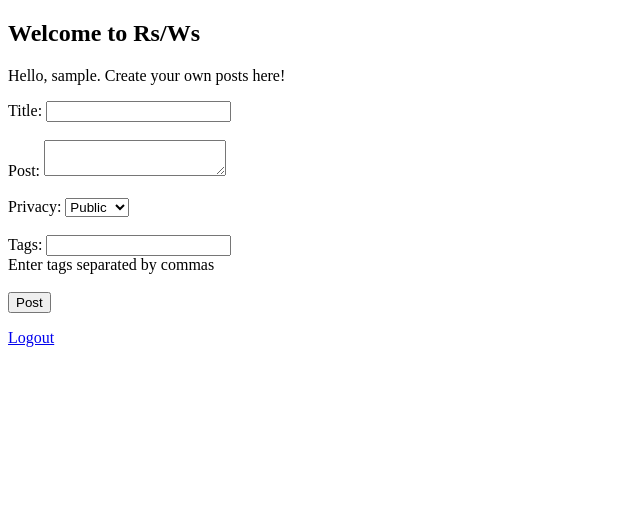
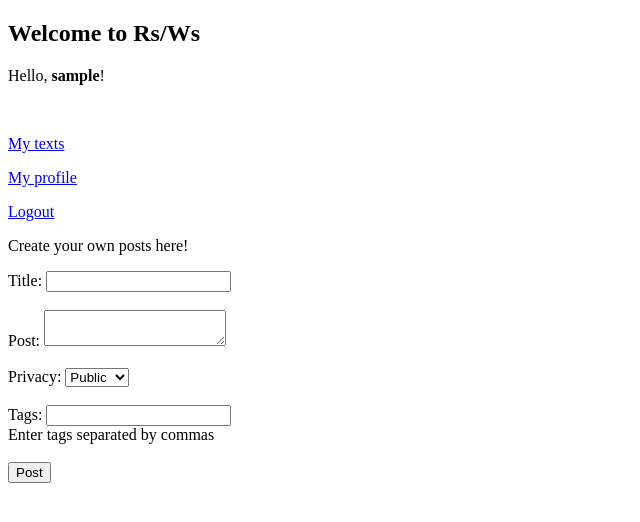
Before and after one commit to timc6t/socnet_P4_SymDoc, a PHP site: page /dashboard.php in a window 1280 px wide. Shown: the top 522 px of the page, without its empty margins (0-640 px from the left). Run offline with PHP 8.4, Linux system fonts and the light colour scheme; the visitor is signed in with stand-in values (Sample User, id 1); data that the repository does not hold is empty.

Commit message:
Creación de menú en dashboard.php

```diff
--- a/dashboard.php
+++ b/dashboard.php
@@ -55,10 +55,16 @@ mysqli_close($link);
 </head>
 <body>
     <h2>Welcome to Rs/Ws</h2>
-    <p>Hello, <?php echo $username; ?>. Create your own posts here!</p>
+    <p>Hello, <b><?php echo $username; ?></b>!</p>
     <?php if ($profile_image) : ?>
         <img src="<?php echo $profile_image; ?>" alt="Profile picture">
-    <?php endif; ?>
+    <?php endif; ?><br>
+    <div id="navbar">
+        <p><a href="user_posts.php">My texts</a></p> <!-- TO DO: user_posts.php -->
+        <p><a href="profile.php">My profile</a></p>
+        <p><a href="logout.php">Logout</a></p>
+    </div>
+    <p>Create your own posts here!</p>
 
     <form method="POST" action="upload_text.php">
         <div>
@@ -89,7 +95,5 @@ mysqli_close($link);
             <input type="submit" value="Post">
         </div>
     </form>
-
-    <p><a href="logout.php">Logout</a></p>
 </body>
 </html>
```
